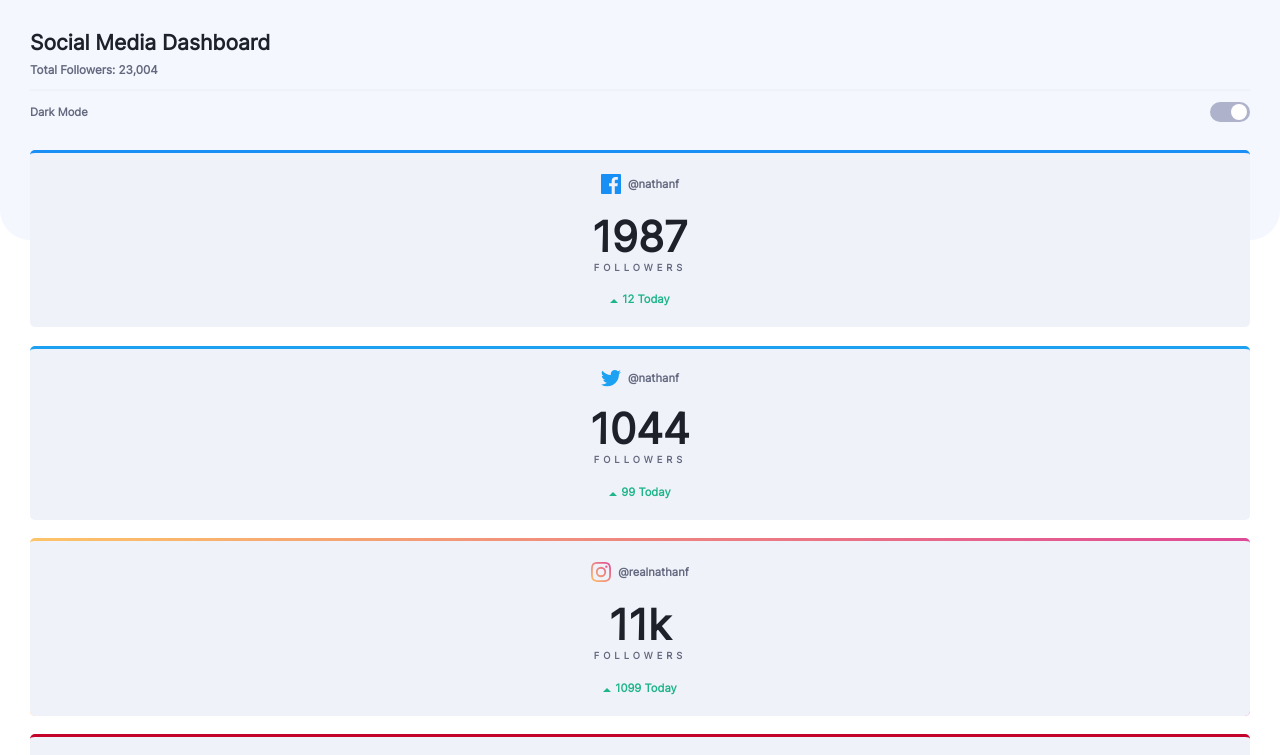
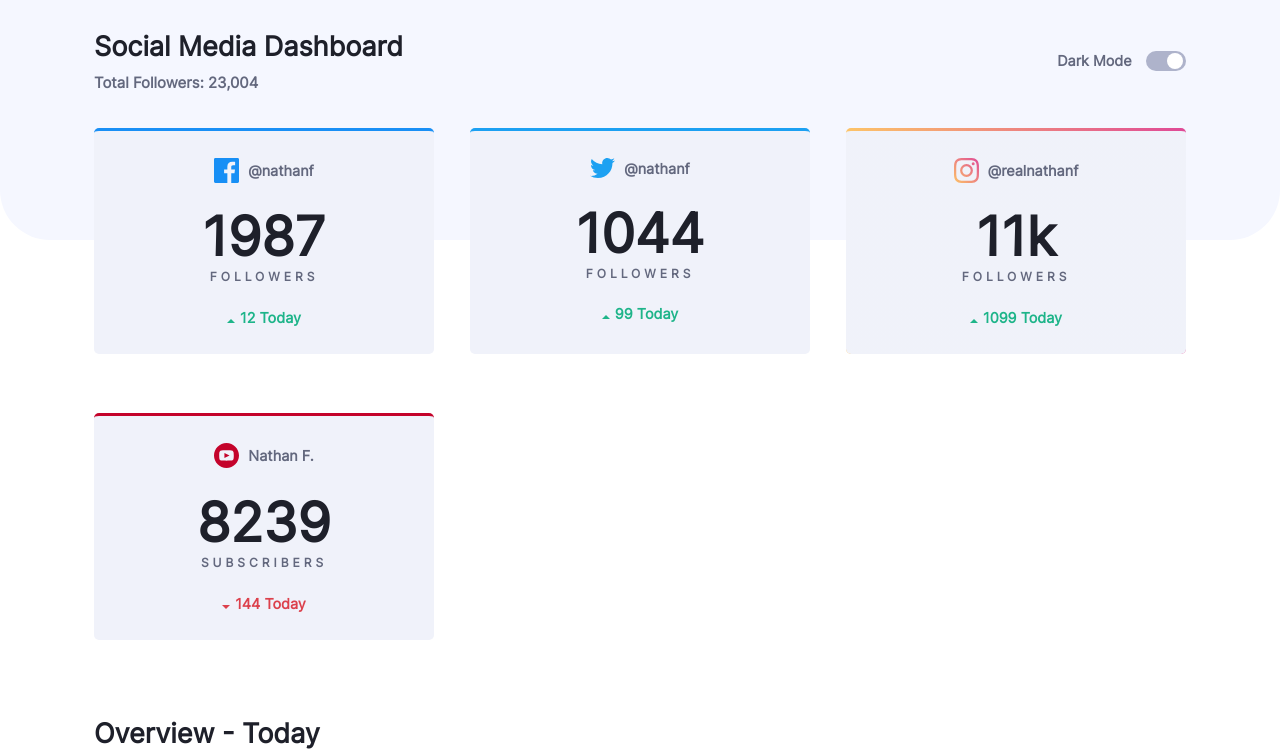
Before and after one commit to Eminence14/social-media-dashboard, a plain HTML site: page index.html in a window 1280 px wide. Shown: the top 755 px of the page. Drawn offline with Linux system fonts and the light colour scheme.

Commit message:
desktop styles completed

```diff
--- a/index.html
+++ b/index.html
@@ -14,6 +14,7 @@
 
 <body>
   <!-- <a href="javascript:window.open('http://127.0.0.1:5500/index.html', '', 'width=375px, height=auto')">window</a> -->
+  <div class="container">
     <div class="topBg"></div>
     <header>
       <div class="header left">
@@ -30,7 +31,7 @@
     </header>
 
     <main>
-    <section class="section-a">
+      <section class="section-a grid">
 
         <div class="a_card">
           <div class="a_top">
@@ -96,7 +97,7 @@
       <section class="overview">
         <h2 class="dark_text">Overview - Today</h2>
 
-      <div class="overview_container">
+        <div class="overview_container grid">
 
           <div class="overview_card">
             <div class="top">
@@ -215,6 +216,8 @@
       </section>
     </main>
 
+  </div>
+
 </body>
 
 </html>
--- a/src/style.css
+++ b/src/style.css
@@ -43,10 +43,12 @@
 /* base styles */
 body {
     font-size: 14px;
-    padding: 30px;
     background-color: var(--bgLt);
     position: relative;
     font-family: Inter, sans-serif;
+}
+.container {
+    padding: 30px;
 }
 .gray_text {
     color: var(--grayBlueTextLt);
@@ -189,3 +191,43 @@ section.overview > h2 {
     justify-content: space-between;
     align-items: center;
 }
+
+
+@media screen and (min-width: 768px) {
+    body {
+        font-size: 18px;
+    }
+    .container {
+        width: 90%;
+        max-width: 1300px;
+        margin: 0 auto;
+    }
+    .topBg {
+        border-radius: 0 0 50px 50px;
+    }
+    header {
+        display: flex;
+        justify-content: space-between;
+    }
+    header hr {
+        display: none;
+    }
+    header .dark_mode {
+        margin-right: 1em;
+    }
+    .grid {
+        display: grid;
+        grid-template-columns: repeat(auto-fit, minmax(15em, 1fr));
+        gap: 2em;
+    }
+    .a_card,
+    .overview_card {
+        margin-bottom: 0;
+    }
+    .section-a .a_top img {
+        max-width: 25px;
+    }
+    .overview_card .top img {
+        max-width: 20px;
+    }
+}
```
Lines whose indentation alone changed are shown as unchanged.
